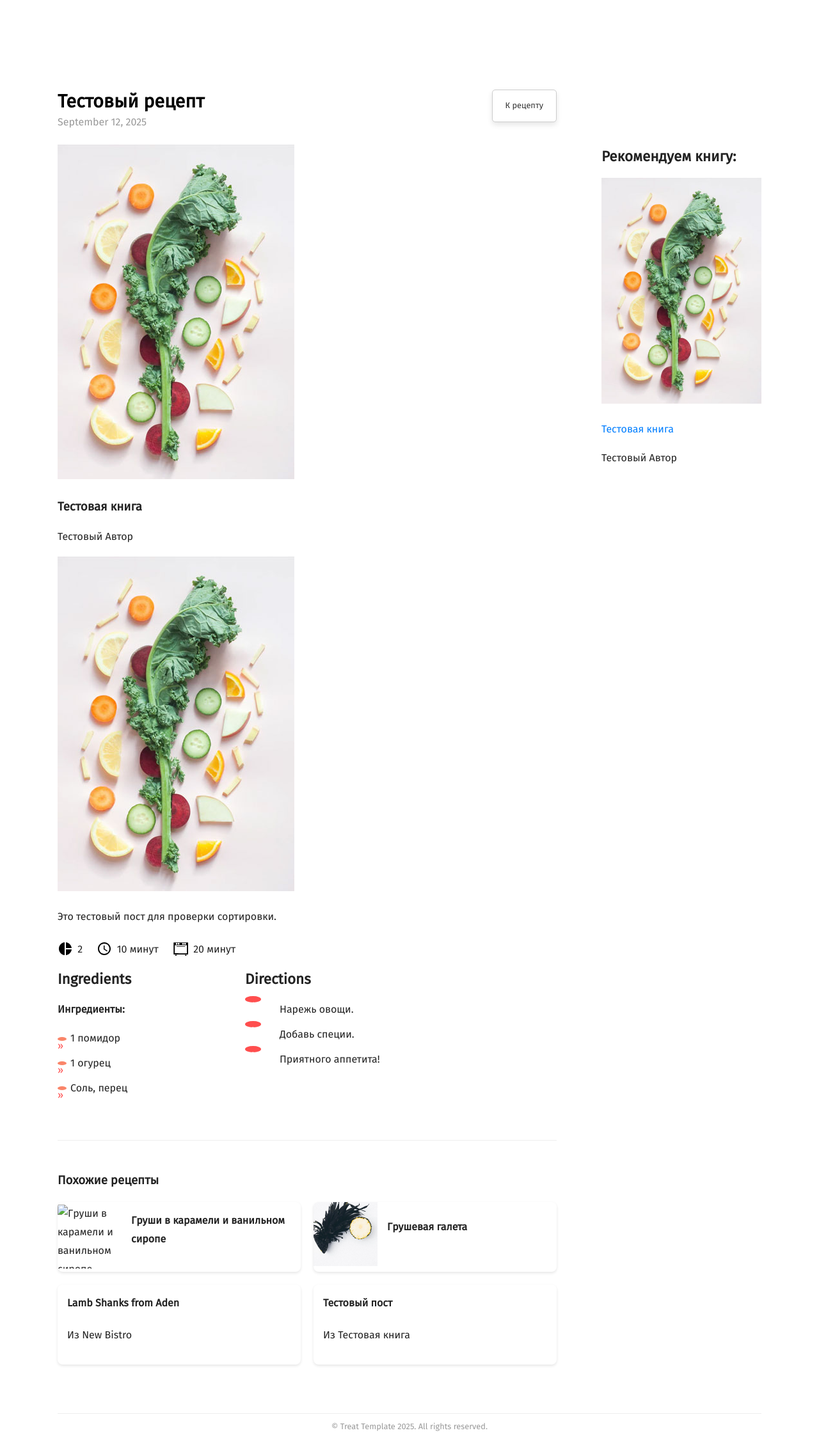
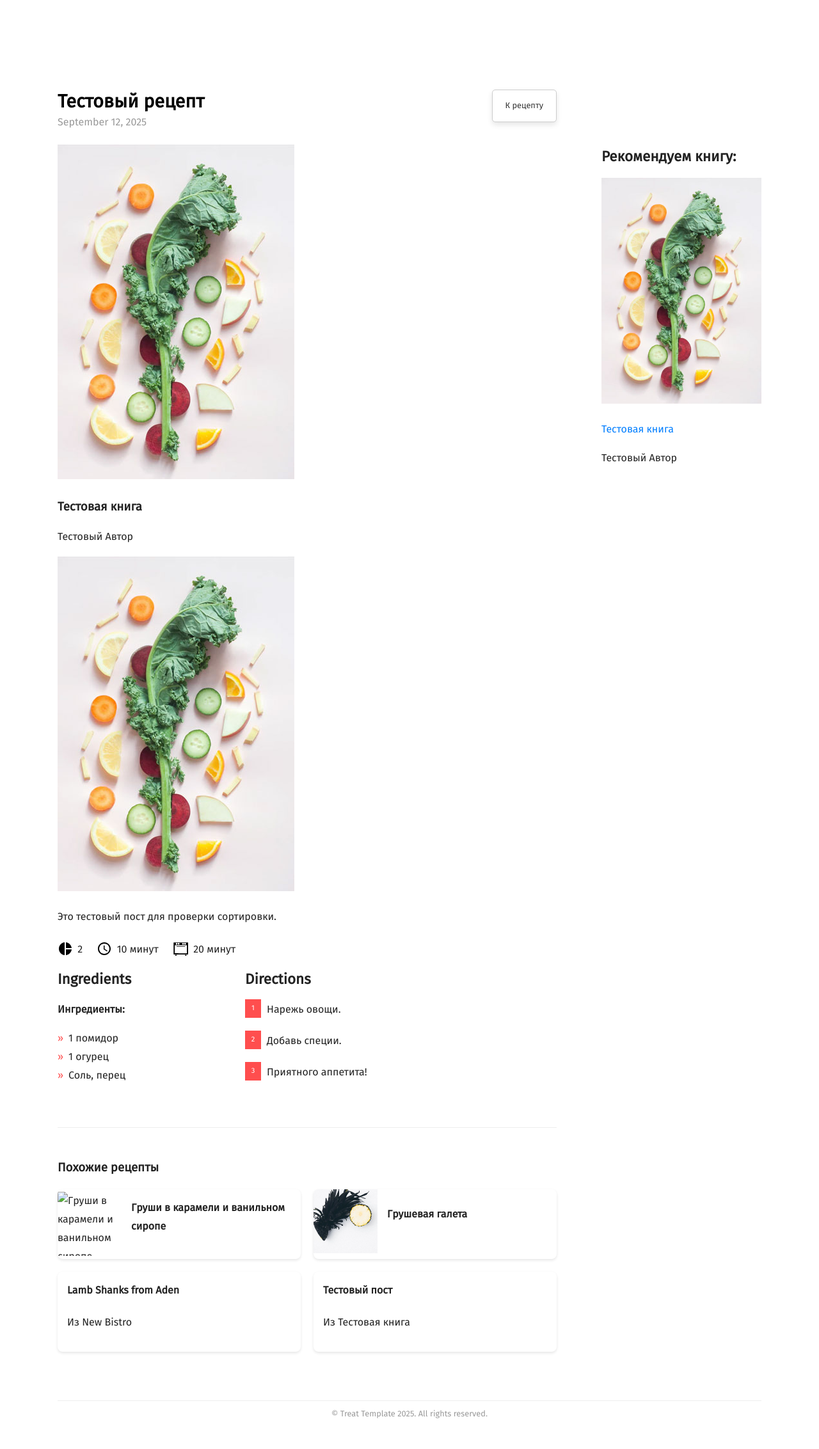
Before and after one commit to Helga1970/new-site, a Jekyll site: the page built from _recipes/2025-09-12-test-recept.md, in a window 1280 px wide. Shown: the whole page at 64% size. Built offline with Jekyll 4.4.1, drawn with Linux system fonts in a browser that asks for light colours; nearby versions of some CDN libraries; some web fonts are replaced.

Commit message:
Update recipes.scss

```diff
--- a/_sass/recipes.scss
+++ b/_sass/recipes.scss
@@ -64,7 +64,6 @@
     width: 100%; /* одна колонка на мобильных */
   }
 }
-
 /* Общие стили для заголовка и кнопки */
 .post-header-container {
   display: flex;
@@ -100,43 +99,7 @@
   background-color: #f8f8f8;
   box-shadow: 0 6px 12px rgba(0,0,0,0.2);
 }
-
-/* Финальные стили для списков */
-.directions ol,
-.ingredients ul {
-    list-style: none;
-    padding-left: 0;
+.recipe-contents ol,
+.recipe-contents ul {
+  list-style: none;
 }
-
-.directions ol li,
-.ingredients ul li {
-    position: relative;
-    padding-left: 20px;
-    margin: 0 0 10px 0;
-}
-
-/* Толстые точки для шагов */
-.directions ol li::before {
-    content: "";
-    position: absolute;
-    top: 50%;
-    left: 0;
-    width: 10px;
-    height: 10px;
-    background-color: #fa8569;
-    border-radius: 50%;
-    transform: translateY(-50%);
-}
-
-/* Тонкие точки для ингредиентов */
-.ingredients ul li::before {
-    content: "";
-    position: absolute;
-    top: 50%;
-    left: 0;
-    width: 6px;
-    height: 6px;
-    background-color: #fa8569;
-    border-radius: 50%;
-    transform: translateY(-50%);
-}
```
